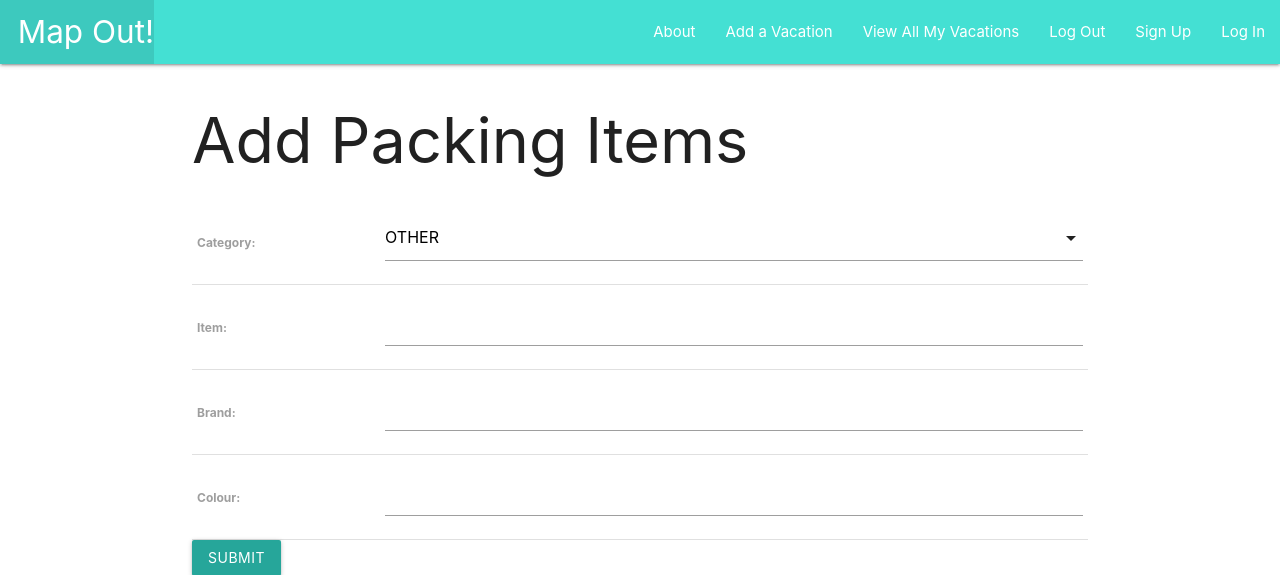
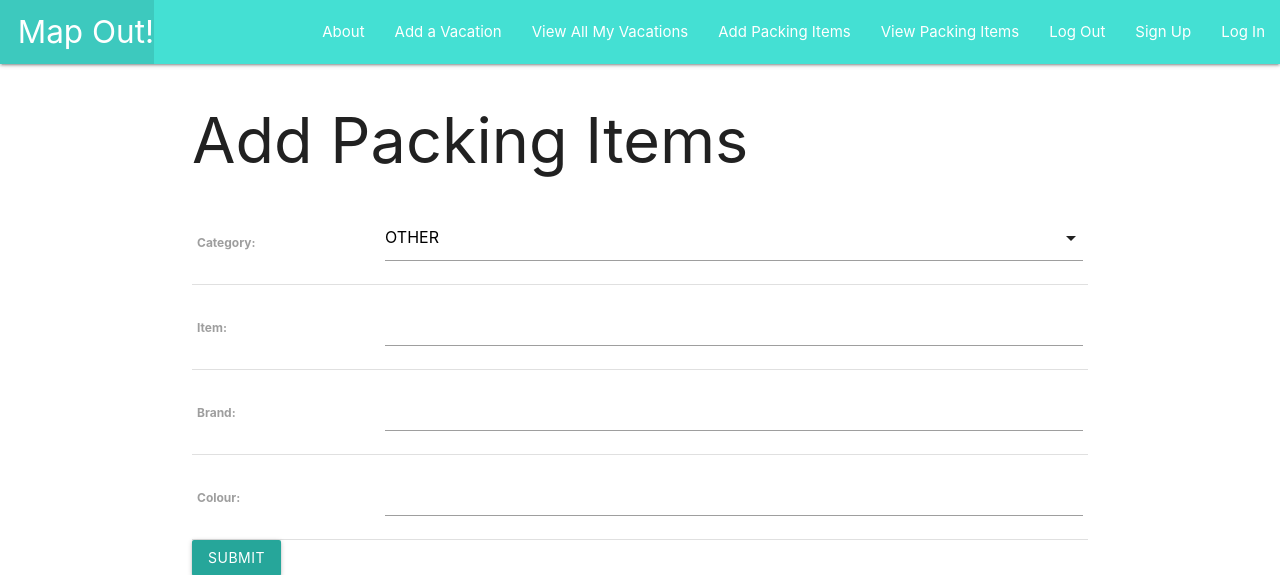
Before and after one commit to kitkatcode10/map-out, a Django app: page /packing/create/ in a window 1280 px wide. Shown: the top 575 px of the page. Run offline with Django 3.2, Linux system fonts and the light colour scheme.

Commit message:
updated navbar to include packing

```diff
--- a/main_app/templates/base.html
+++ b/main_app/templates/base.html
@@ -29,6 +29,9 @@
             <!-- Added if statment for autorization -->
             <li><a href="/vacations/create/">Add a Vacation</a></li>
             <li><a href="/vacations">View All My Vacations</a></li>
+            <li><a href="/packing/create/">Add Packing Items</a></li>
+            <li><a href="/packing/">View Packing Items</a></li>
+
             <li><a href="{% url 'logout' %}">Log Out</a></li>
             <!-- Add else statment for autorization -->
             <li><a href="{% url 'signup' %}">Sign Up</a></li>
```
